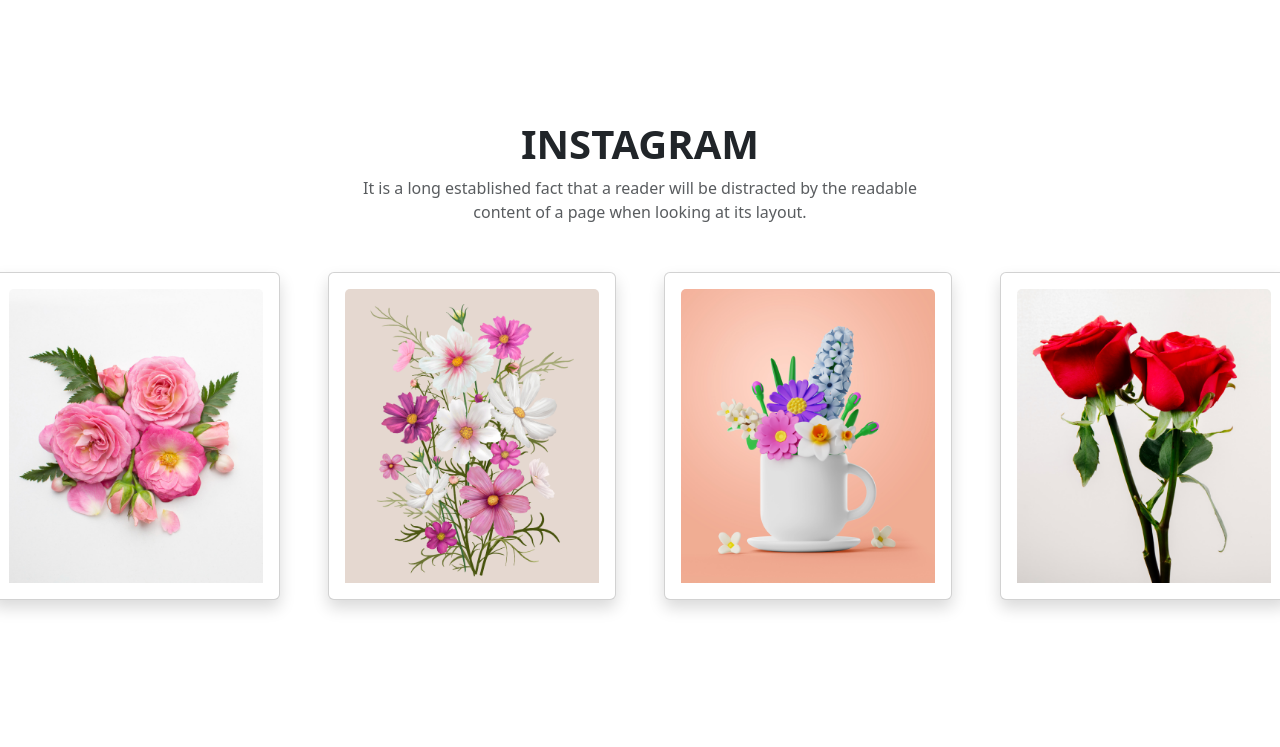
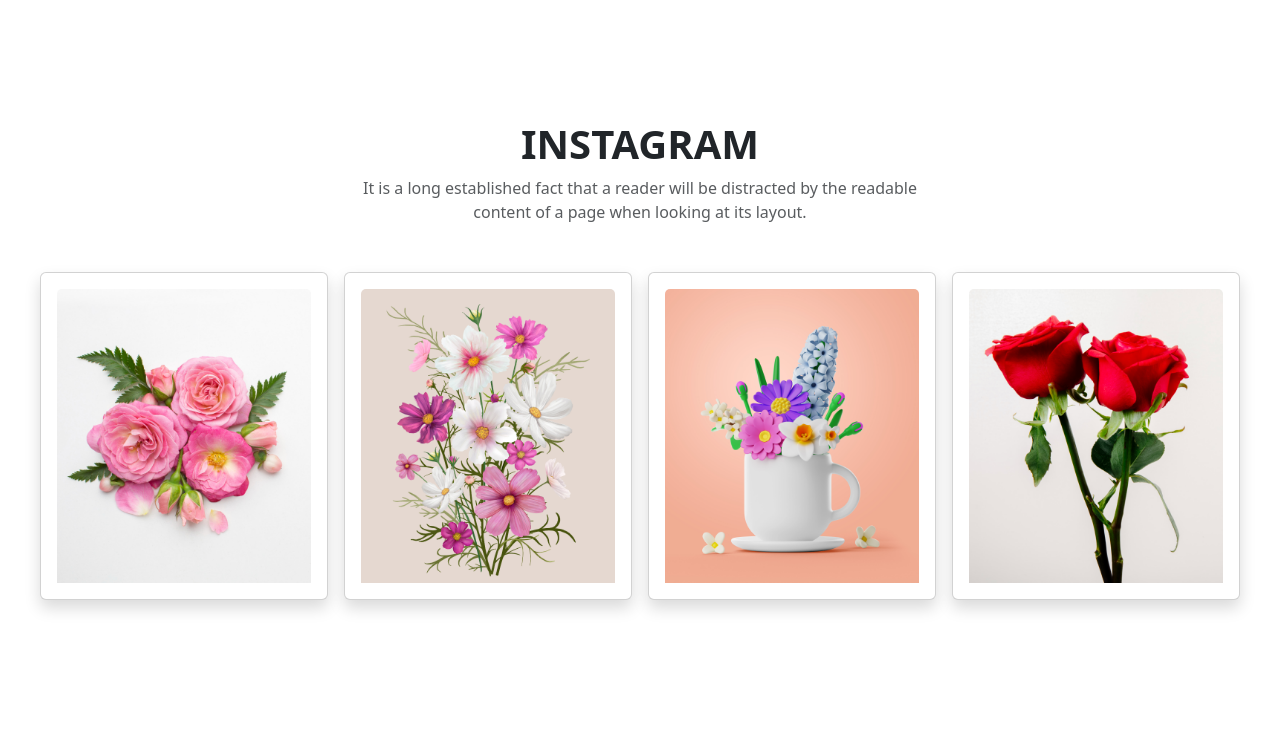
Before and after one commit to dev-bishwendu/bootstrap-sample-project-3, a plain HTML site: page index.html in a window 1280 px wide. Shown: the part 2808-3555 px from the top of the page. Drawn offline with Linux system fonts and the light colour scheme.

Commit message:
gap adjusment

```diff
--- a/index.html
+++ b/index.html
@@ -105,7 +105,7 @@
             <h1 class="display-6 fw-bold text-uppercase">Our Featured Flowers</h1>
             <p class="text-muted w-50 mx-auto mb-5 remark">It is a long established fact that a reader will be distracted by the readable content of a page when looking at its layout.</p>
         </div>
-        <div class="d-flex justify-content-center gap-5 align-items-center py-3">
+        <div class="d-flex justify-content-center gap-3 align-items-center py-3">
             <div class="card shadow" style="width: 18rem;">
                 <img class="px-3" src="./asset/feature 1.png" height="300px" class="card-img-top" alt="...">
                 <div class="card-body">
@@ -130,7 +130,7 @@
     <!------------------------customer service end-------------------------->
 
     <section class="container margin-top" style="background-color: #ece8e8;">
-        <div class="d-flex justify-content-center gap-5 mt-5 py-5">
+        <div class="d-flex justify-content-center gap-3 mt-5 py-5">
             <div class="card align-items-center shadow" style="width: 18rem; background-color: #ece8e8;">
                 <img class="py-3" src="./asset/customer service 1.png" width="70%" alt="">
                 <div class="card-body">
@@ -180,8 +180,8 @@
             <h1 class="display-6 fw-bold text-uppercase">Instagram</h1>
             <p class="text-muted w-50 mx-auto mb-5 remark">It is a long established fact that a reader will be distracted by the readable content of a page when looking at its layout.</p>
         </div>
-        <div class="d-flex flex1 justify-content-center gap-5">
-            <div class="d-flex flex2 justify-content-center gap-5 align-items-center">
+        <div class="d-flex flex1 justify-content-center gap-3">
+            <div class="d-flex flex2 justify-content-center gap-3 align-items-center">
                 <div class="card shadow" style="width: 18rem;">
                     <div class="card-body align-items-center justify-content-center">
                         <img src="./asset/insta 1.png" height="100%" class="card-img-top" alt="...">
@@ -193,7 +193,7 @@
                     </div>
                 </div>
             </div>
-            <div class="d-flex flex2 justify-content-center gap-5 align-items-center">
+            <div class="d-flex flex2 justify-content-center gap-3 align-items-center">
                 <div class="card shadow" style="width: 18rem;">
                     <div class="card-body">
                         <img src="./asset/insta 3.png" height="100%" class="card-img-top" alt="...">
```
